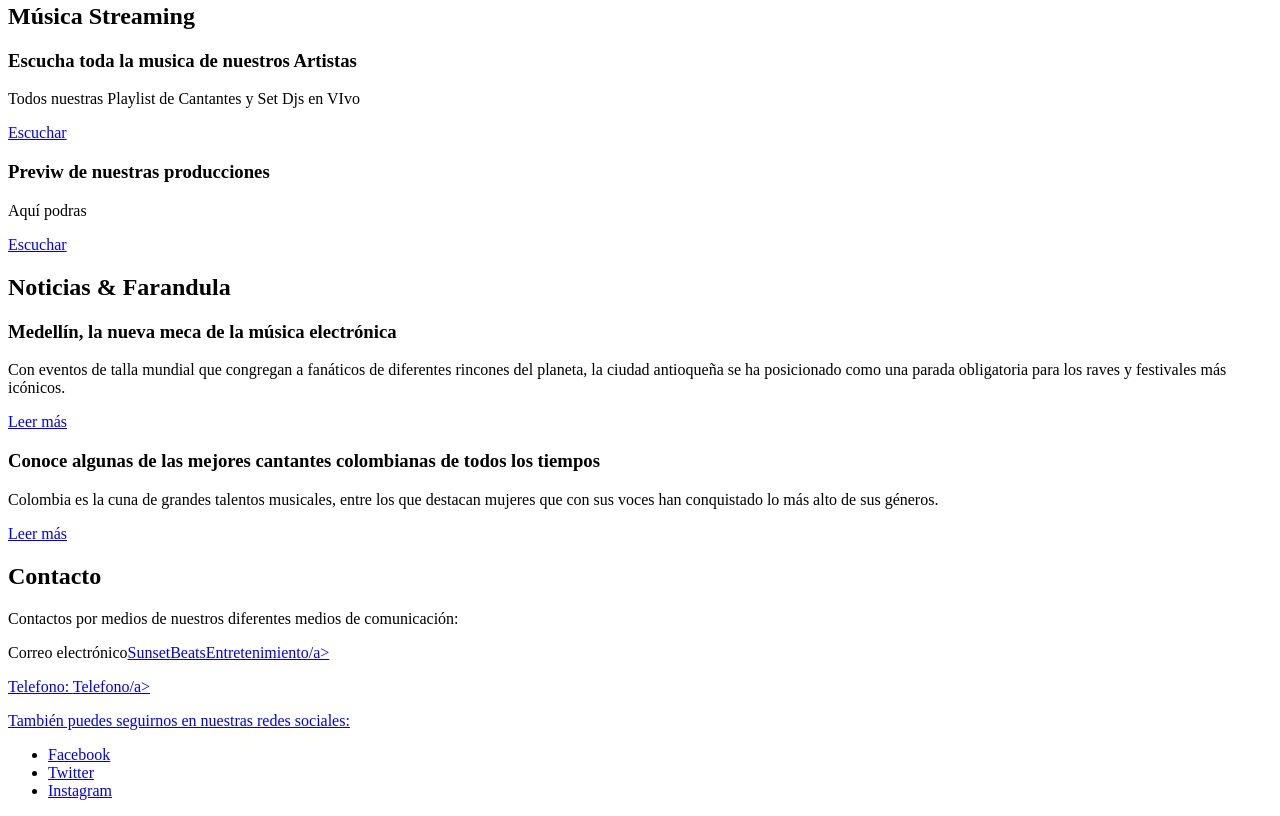
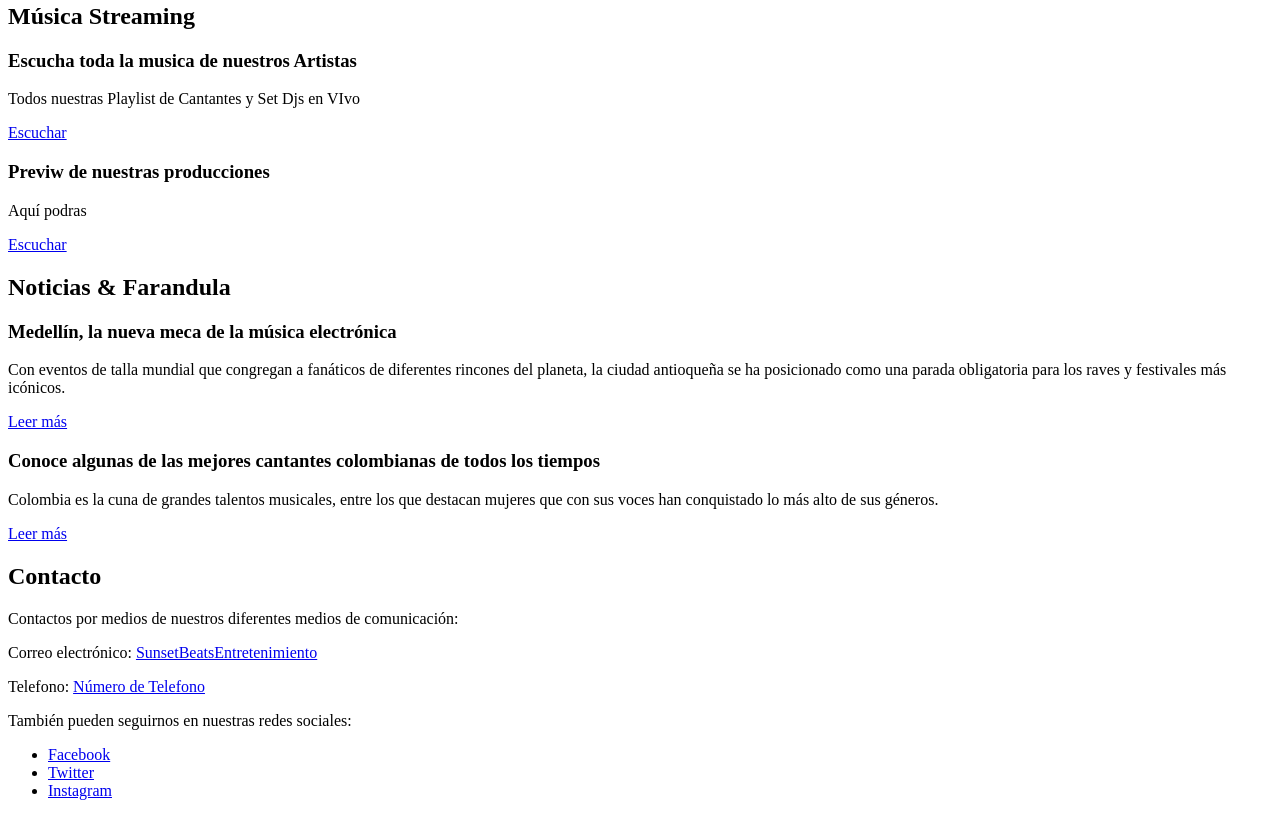
Before and after one commit to JhonnysMoreno97/Sunset-Beats-Entretenimiento, a plain HTML site: page index.html in a window 1280 px wide. Shown: the part 935-1751 px from the top of the page. Drawn offline with Linux system fonts and the light colour scheme.

Commit message:
Sección Contactos - Ajustes

```diff
--- a/index.html
+++ b/index.html
@@ -105,11 +105,14 @@
          <section id="Contacto">
             <h2>Contacto</h2>
             <p>Contactos por medios de nuestros diferentes medios de comunicación:</p>
-            <p>Correo electrónico<a
-                    href="sunsetbeatsmedallo@gmail.com">SunsetBeatsEntretenimiento/a></p>
+
+            <p>Correo electrónico: <a
+                href="sunsetbeatsmedallo@gmail.com">SunsetBeatsEntretenimiento</a></p>
+
             <p>Telefono: <a
-                    href="XXXXXX">Telefono/a></p>
-            <p>También puedes seguirnos en nuestras redes sociales:</p>
+                href="XXXX">Número de Telefono </a></p>
+
+            <p>También pueden seguirnos en nuestras redes sociales:</p>
             <ul>
                 <li><a href="https://facebook.com/SunsetBeatsEntertainment" target="_blank">Facebook</a></li>
                 <li><a href="https://twitter.com/SunsetBeatsEntertainment" target="_blank">Twitter</a></li>
```
